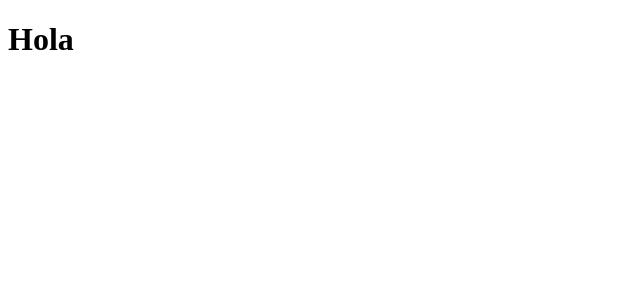
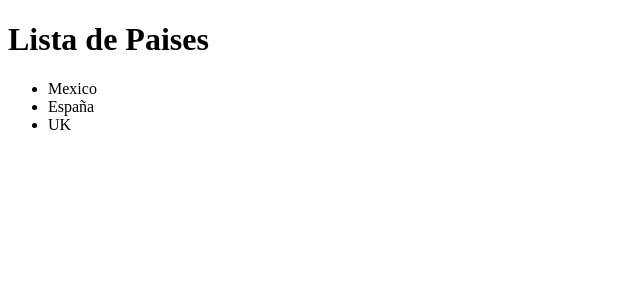
Before and after one commit to EstebanCortina/vue, a Vue app: page / in a window 1280 px wide. Shown: the top 300 px of the page, without its empty margins (0-640 px from the left). Built offline with nearby package versions, Linux system fonts and the light colour scheme.

Commit message:
Ciclo for

```diff
--- a/src/components/ComponentIf.vue
+++ b/src/components/ComponentIf.vue
@@ -1,10 +1,13 @@
 <template>
-  <h1>Hola </h1>
-  <!--<p>{{ edad }}</p>-->
+  <h1>Lista de Paises</h1>
+  <ul>
+    <li v-for="pais in paises" v-bind:key="pais">{{ pais }}</li>
+  </ul>
 </template>
 
 <script lang="ts" setup>
-//let edad = 11;
+import { Ref, ref } from "vue";
+let paises: Ref<Array<string>> = ref(['Mexico', 'España', 'UK']);
 </script>
 
 <style></style>
```
